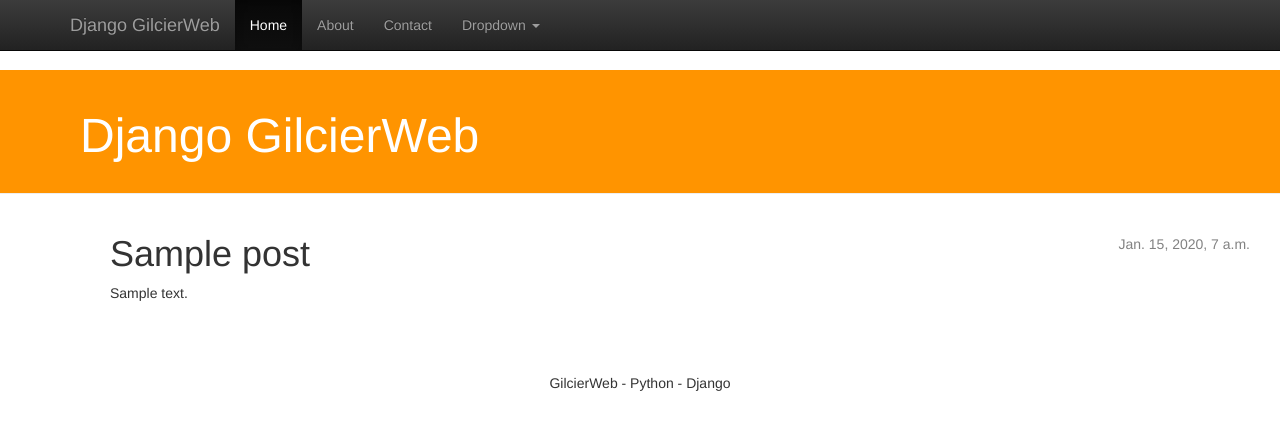
After one commit to gilcierweb/first-blog-django, a Django app: page /post/1/ in a window 1280 px wide. The commit adds this page. Shown: the top 430 px of the page. Run offline with Django 3.2, Linux system fonts and the light colour scheme; tables that the repository leaves empty hold one stand-in row (values such as "Sample post"); some libraries are stand-ins or nearby versions.

```diff
--- a/blog/static/css/blog.css
+++ b/blog/static/css/blog.css
@@ -11,7 +11,9 @@
   font-size: 36pt;
   text-decoration: none;
 }
-
+.content {
+  margin-left: 40px;
+}
 .date {
   float: right;
   color: #828282;
--- /dev/null
+++ b/blog/templates/blog/base.html
@@ -0,0 +1,78 @@
+{% load staticfiles %}
+<!DOCTYPE html>
+<html lang="pt-BR">
+<head>
+  <meta charset="utf-8">
+  <meta http-equiv="X-UA-Compatible" content="IE=edge">
+  <meta name="viewport" content="width=device-width, initial-scale=1">
+  <title>Django</title>
+  <!-- Latest compiled and minified CSS -->
+  <link rel="stylesheet" href="https://maxcdn.bootstrapcdn.com/bootstrap/3.3.7/css/bootstrap.min.css" integrity="sha384-BVYiiSIFeK1dGmJRAkycuHAHRg32OmUcww7on3RYdg4Va+PmSTsz/K68vbdEjh4u" crossorigin="anonymous">
+
+  <!-- Optional theme -->
+  <link rel="stylesheet" href="https://maxcdn.bootstrapcdn.com/bootstrap/3.3.7/css/bootstrap-theme.min.css" integrity="sha384-rHyoN1iRsVXV4nD0JutlnGaslCJuC7uwjduW9SVrLvRYooPp2bWYgmgJQIXwl/Sp" crossorigin="anonymous">
+
+  <link rel="stylesheet" href="{% static 'css/blog.css' %}">
+  <!-- Latest compiled and minified JavaScript -->
+  <script src="https://maxcdn.bootstrapcdn.com/bootstrap/3.3.7/js/bootstrap.min.js" integrity="sha384-Tc5IQib027qvyjSMfHjOMaLkfuWVxZxUPnCJA7l2mCWNIpG9mGCD8wGNIcPD7Txa" crossorigin="anonymous"></script>
+
+</head>
+<body>
+  <!-- Fixed navbar -->
+  <nav class="navbar navbar-inverse navbar-fixed-top">
+    <div class="container">
+      <div class="navbar-header">
+        <button type="button" class="navbar-toggle collapsed" data-toggle="collapse" data-target="#navbar" aria-expanded="false" aria-controls="navbar">
+          <span class="sr-only">Toggle navigation</span>
+          <span class="icon-bar"></span>
+          <span class="icon-bar"></span>
+          <span class="icon-bar"></span>
+        </button>
+        <a class="navbar-brand" href="#">Django GilcierWeb</a>
+      </div>
+      <div id="navbar" class="navbar-collapse collapse">
+        <ul class="nav navbar-nav">
+          <li class="active"><a href="#">Home</a></li>
+          <li><a href="#about">About</a></li>
+          <li><a href="#contact">Contact</a></li>
+          <li class="dropdown">
+            <a href="#" class="dropdown-toggle" data-toggle="dropdown" role="button" aria-haspopup="true" aria-expanded="false">Dropdown <span class="caret"></span></a>
+            <ul class="dropdown-menu">
+              <li><a href="#">Action</a></li>
+              <li><a href="#">Another action</a></li>
+              <li><a href="#">Something else here</a></li>
+              <li role="separator" class="divider"></li>
+              <li class="dropdown-header">Nav header</li>
+              <li><a href="#">Separated link</a></li>
+              <li><a href="#">One more separated link</a></li>
+            </ul>
+          </li>
+        </ul>
+      </div><!--/.nav-collapse -->
+    </div>
+  </nav>
+
+  <header class="page-header">
+    <div class="container">
+      <h1>Django GilcierWeb</h1>
+    </div>
+  </header>
+
+  <section>
+
+    <div class="content container">
+
+      {% block content %}
+      {% endblock %}
+
+    </div>
+
+  </section>
+  <footer class="container">
+    <p class="text-center">
+      GilcierWeb - Python - Django
+    </p>
+  </footer>
+
+</body>
+</html>
--- /dev/null
+++ b/blog/templates/blog/post_detail.html
@@ -0,0 +1,23 @@
+{% extends 'blog/base.html' %}
+
+{% block content %}
+<div class="content container">
+
+
+<div class="row">
+  <div class="col-md-12">
+
+    <div class="post">
+      {% if post.published_date %}
+      <div class="date">
+        {{ post.published_date }}
+      </div>
+      {% endif %}
+      <h1>{{ post.title }}</h1>
+      <p>{{ post.text|linebreaksbr }}</p>
+    </div>
+
+  </div>
+</div>
+</div>
+{% endblock %}
--- a/blog/urls.py
+++ b/blog/urls.py
@@ -3,4 +3,5 @@
 
 urlpatterns = [
     url(r'^$', views.post_list),
+    url(r'^post/(?P<pk>[0-9]+)/$', views.post_detail, name='post_detail'),
 ]
--- a/blog/views.py
+++ b/blog/views.py
@@ -1,4 +1,4 @@
-from django.shortcuts import render
+from django.shortcuts import render, get_object_or_404
 from django.utils import timezone
 
 from .models import Post
@@ -6,3 +6,7 @@
 def post_list(request):
     posts = Post.objects.filter(published_date__lte=timezone.now()).order_by('published_date')
     return render(request, 'blog/post_list.html', {'posts': posts})
+
+def post_detail(request, pk):
+    post = get_object_or_404(Post, pk=int(pk))
+    return render(request, 'blog/post_detail.html', {'post': post})
```
Also changed, not shown: blog/templates/blog/post_list.html (+4 -68 lines). Lines whose indentation alone changed are shown as unchanged.
